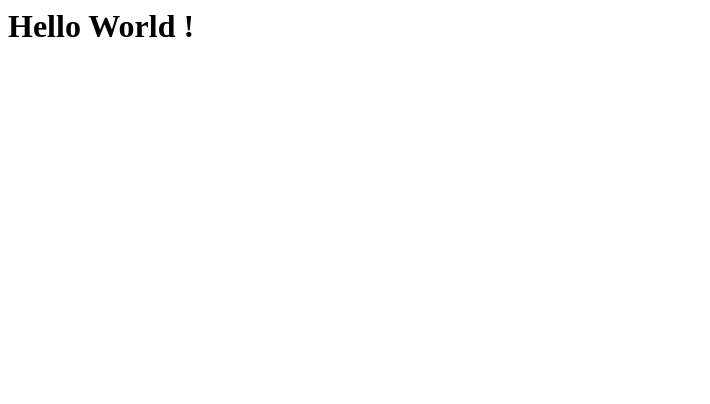
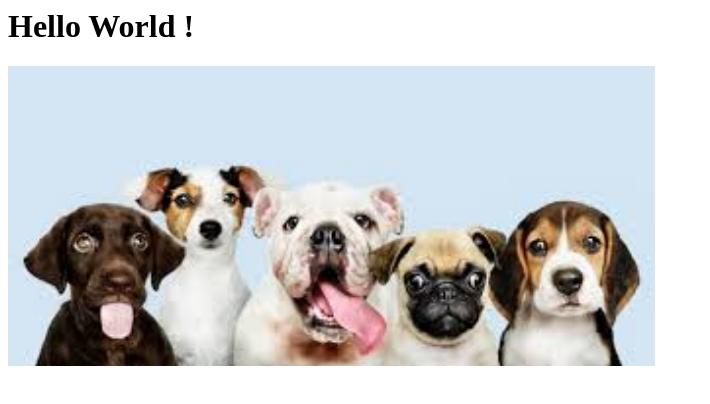
Before and after one commit to jhonycrow/jhonycrow.github.io, a plain HTML site: page index.html in a window 1280 px wide. Shown: the whole page, without its empty margins (0-710 px from the left). Drawn offline with Linux system fonts and the light colour scheme.

Commit message:
second version

```diff
--- a/index.html
+++ b/index.html
@@ -1,4 +1,7 @@
 <html>
     <h1>Hello World ! </h1>
+    <div>
+        <img src="descarga.jpg" height="300">
+    </div>
 
     </html>
```
Also changed, not shown: descarga.jpg (added).
